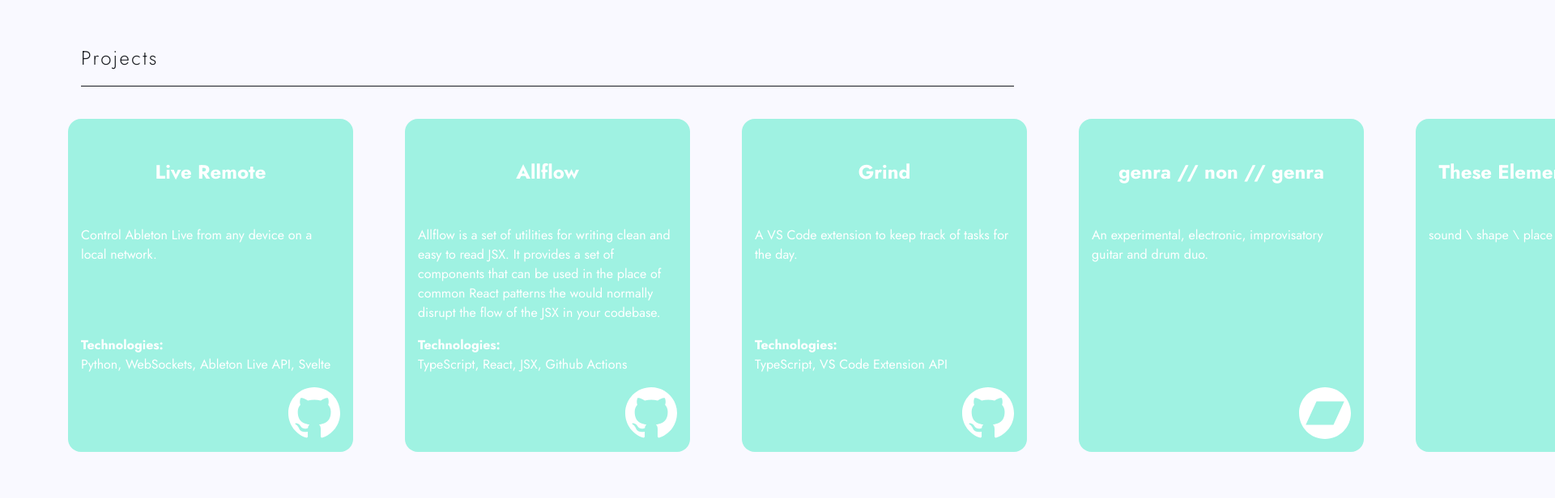
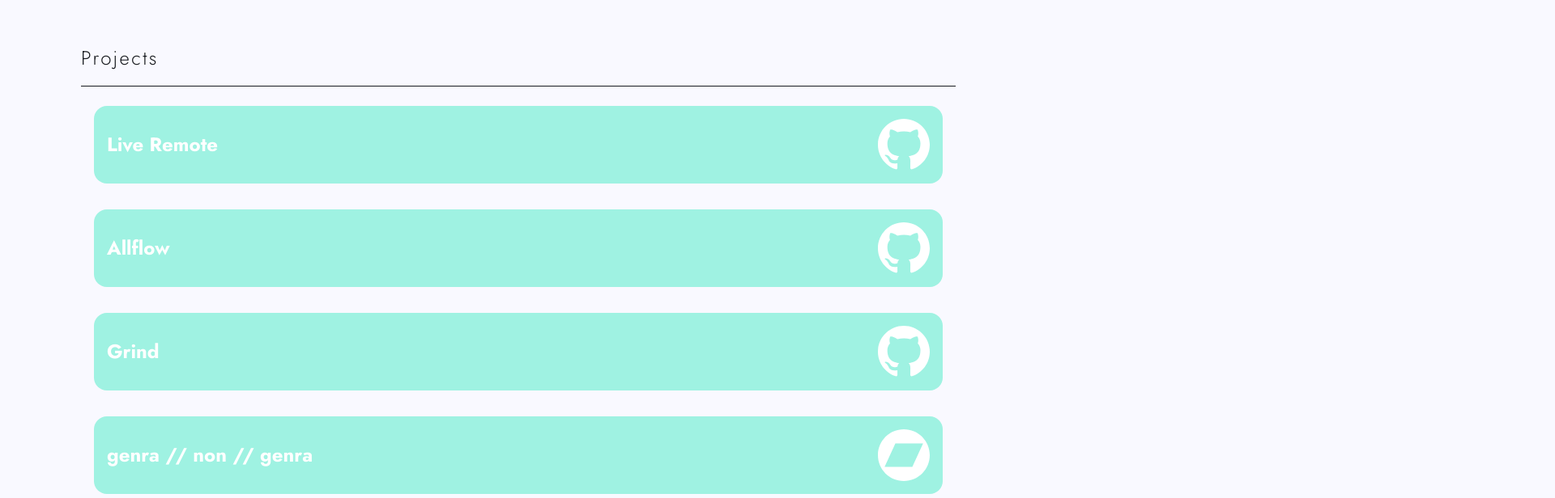
Before and after one commit to isfopo/about, a React (Vite) app: page / in a window 1280 px wide. Shown: the part 840-1456 px from the top of the page at 81% size, 1920 px wide, since content can reach past the window. Built offline with nearby package versions, Linux system fonts and the light colour scheme.

Commit message:
Refactor ProjectsSection styles and component
- Improve the layout of the project slides - Added a description of the
technologies used - Changed the display of the technologies

```diff
--- a/src/components/Section/ProjectsSection/index.module.css
+++ b/src/components/Section/ProjectsSection/index.module.css
@@ -2,43 +2,44 @@
     padding: 0;
 
     .container {
-    width: 90vw;
         gap: 2rem;
         display: flex;
+        flex-direction: column;
+        margin: 0 1rem;
 
         .slide {
-      width: 90%;
-      flex: 0 0 90%;
-      user-select: none;
             background: var(--md-sys-color-secondary-container);
             padding: 1rem;
             border-radius: 1rem;
             text-decoration: none;
 
-      display: flex;
-      flex-direction: column;
-      gap: 1.5rem;
+            display: grid;
+            grid-template-columns: 1fr min-content;
 
             &:hover {
                 opacity: 0.9;
             }
 
-      @media (min-width: 768px) {
-        gap: 1rem;
-        flex: 0 0 20rem;
-        margin: 1rem;
-      }
+            div {
+                display: flex;
+                flex-direction: column;
+                align-items: flex-start;
+                justify-content: center;
+                gap: 0rem;
+                height: 100%;
 
                 h4 {
-        text-align: center;
+                    line-height: 4rem;
                 }
 
                 h4,
+                h5,
                 p {
                     color: var(--md-sys-color-on-secondary);
+                    margin: 0;
                 }
 
-      .image-container {
+                /*.image-container {
                 width: 100%;
                 height: 12rem;
 
@@ -48,19 +49,41 @@
                     height: 100%;
                     object-fit: cover;
                 }
-      }
+            }*/
 
+                h5,
                 p {
                     font-size: 16px;
                     margin: 0;
                     text-align: left;
+                    opacity: 0;
+                    max-height: 0;
+                    transform: translateY(10px);
+                    margin: 0;
+                    transition:
+                        opacity 0.2s ease-in-out,
+                        max-height 0.2s ease-in-out,
+                        margin 0.2s ease-in-out,
+                        transform 0.2s ease-in-out;
                 }
 
-      .description {
-        flex-grow: 1;
+                &:hover {
+                    transition: opacity 0.2s ease-in-out;
+
+                    h5,
+                    p {
+                        opacity: 1;
+                        max-height: 1000px;
+                        margin: 1rem 0;
+                        transform: translateY(0);
+                    }
+                }
             }
 
             svg {
+                position: relative;
+                bottom: 0;
+                right: 0;
                 align-self: flex-end;
                 width: 4rem;
                 height: 4rem;
--- a/src/components/Section/ProjectsSection/index.tsx
+++ b/src/components/Section/ProjectsSection/index.tsx
@@ -1,7 +1,4 @@
 import { Section } from "components/Section";
-import useEmblaCarousel from "embla-carousel-react";
-import Autoplay from "embla-carousel-autoplay";
-import { WheelGesturesPlugin } from "embla-carousel-wheel-gestures";
 import { PlatformIcons } from "./PlatformIcons";
 import styles from "./index.module.css";
 
@@ -51,15 +48,9 @@ export interface ProjectsSectionProps {
 }
 
 export const ProjectsSection = ({ projects }: ProjectsSectionProps) => {
-  const [emblaRef] = useEmblaCarousel({}, [
-    WheelGesturesPlugin(),
-    Autoplay({ stopOnMouseEnter: true, jump: false }),
-  ]);
-
   return (
     <Section subject="projects" className={styles["projects"]}>
       <h3>Projects</h3>
-      <div ref={emblaRef}>
       <div className={styles["container"]}>
         {projects.map(({ title, technologies, description, link }) => (
           <a
@@ -70,23 +61,23 @@ export const ProjectsSection = ({ projects }: ProjectsSectionProps) => {
             rel="noopener noreferrer"
             title={`View ${title} on ${link.platform}`}
           >
+            <div>
               <h4>{title}</h4>
 
               <p className={styles["description"]}>{description}</p>
 
               {technologies && technologies.length > 0 && (
-                <p>
-                  <strong>Technologies:</strong>
-                  <br />
-                  {technologies.join(", ")}
-                </p>
+                <>
+                  <h5>Technologies:</h5>
+                  <p>{technologies.join(", ")}</p>
+                </>
               )}
+            </div>
 
             {PlatformIcons[link.platform]}
           </a>
         ))}
       </div>
-      </div>
     </Section>
   );
 };
```
Lines whose indentation alone changed are shown as unchanged.
